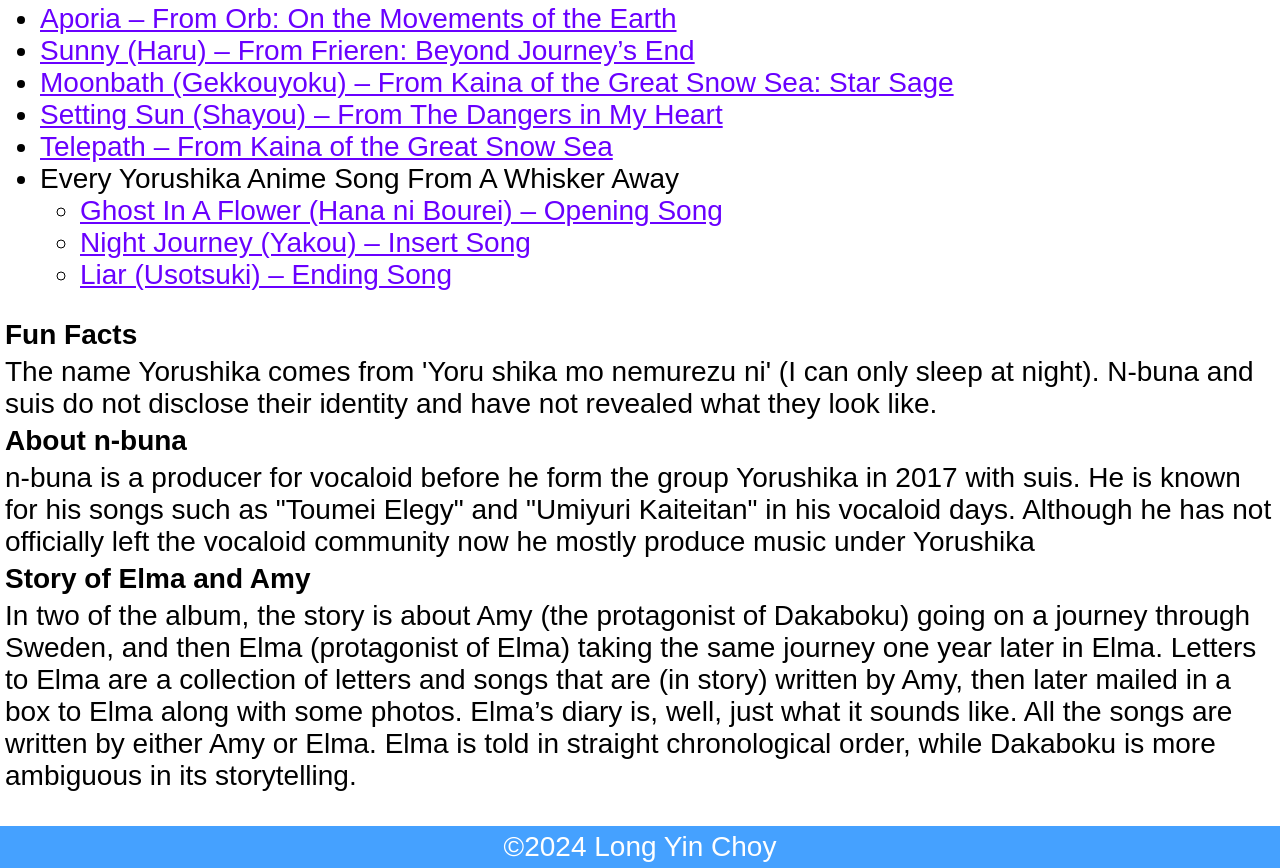
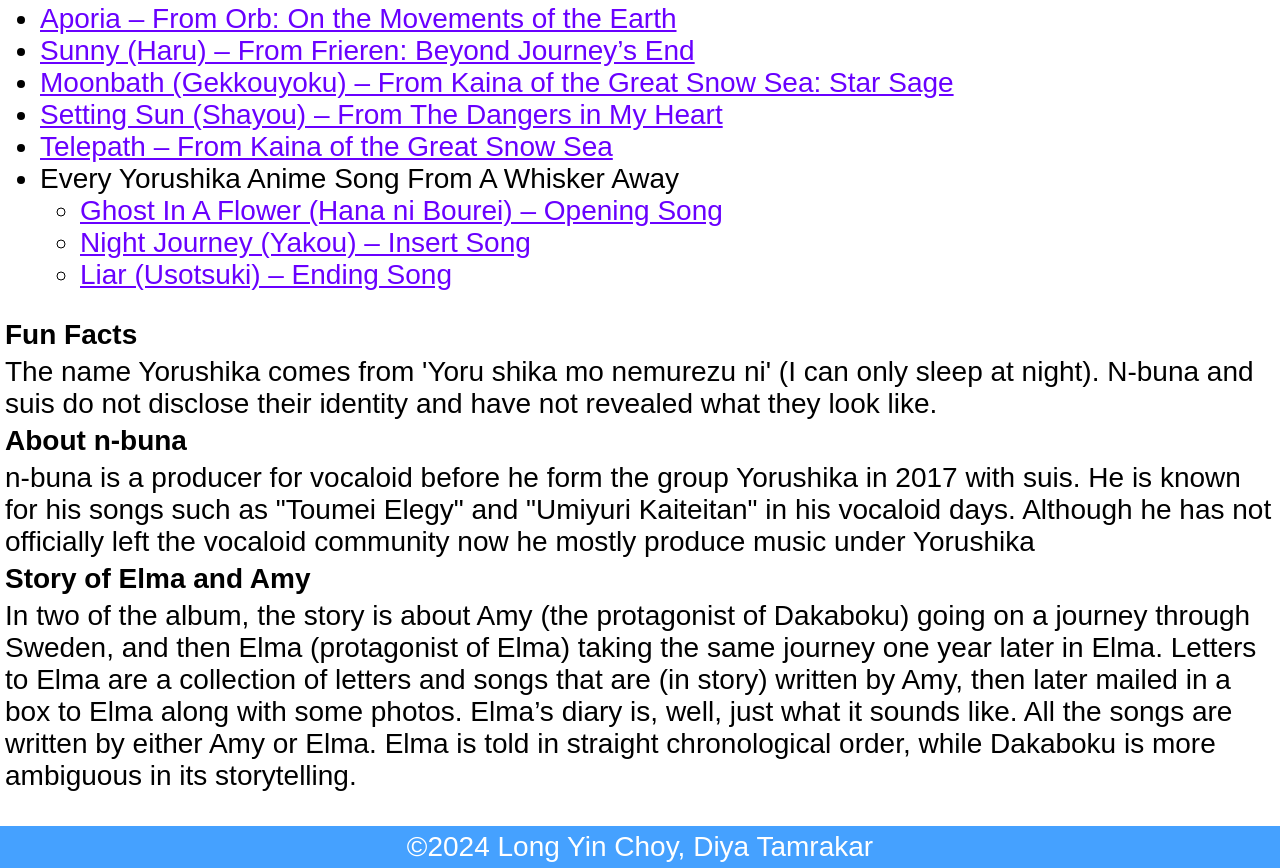
Before and after one commit to LongYinC/group-project-1, a plain HTML site: page index.html in a window 1280 px wide. Shown: the part 2393-3261 px from the top of the page. Drawn offline with Linux system fonts and the light colour scheme; a web font is replaced by a local one.

Commit message:
Update index.html

```diff
--- a/index.html
+++ b/index.html
@@ -70,6 +70,6 @@
         <p>In two of the album, the story is about Amy (the protagonist of Dakaboku) going on a journey through Sweden, and then Elma (protagonist of Elma) taking the same journey one year later in Elma. Letters to Elma are a collection of letters and songs that are (in story) written by Amy, then later mailed in a box to Elma along with some photos. Elma’s diary is, well, just what it sounds like. All the songs are written by either Amy or Elma. Elma is told in straight chronological order, while Dakaboku is more ambiguous in its storytelling.</p>
       </div>
       <button>Download</button>
-      <footer>©2024 Long Yin Choy</footer>
+      <footer>©2024 Long Yin Choy, Diya Tamrakar</footer>
 </body>
 </html>
```
